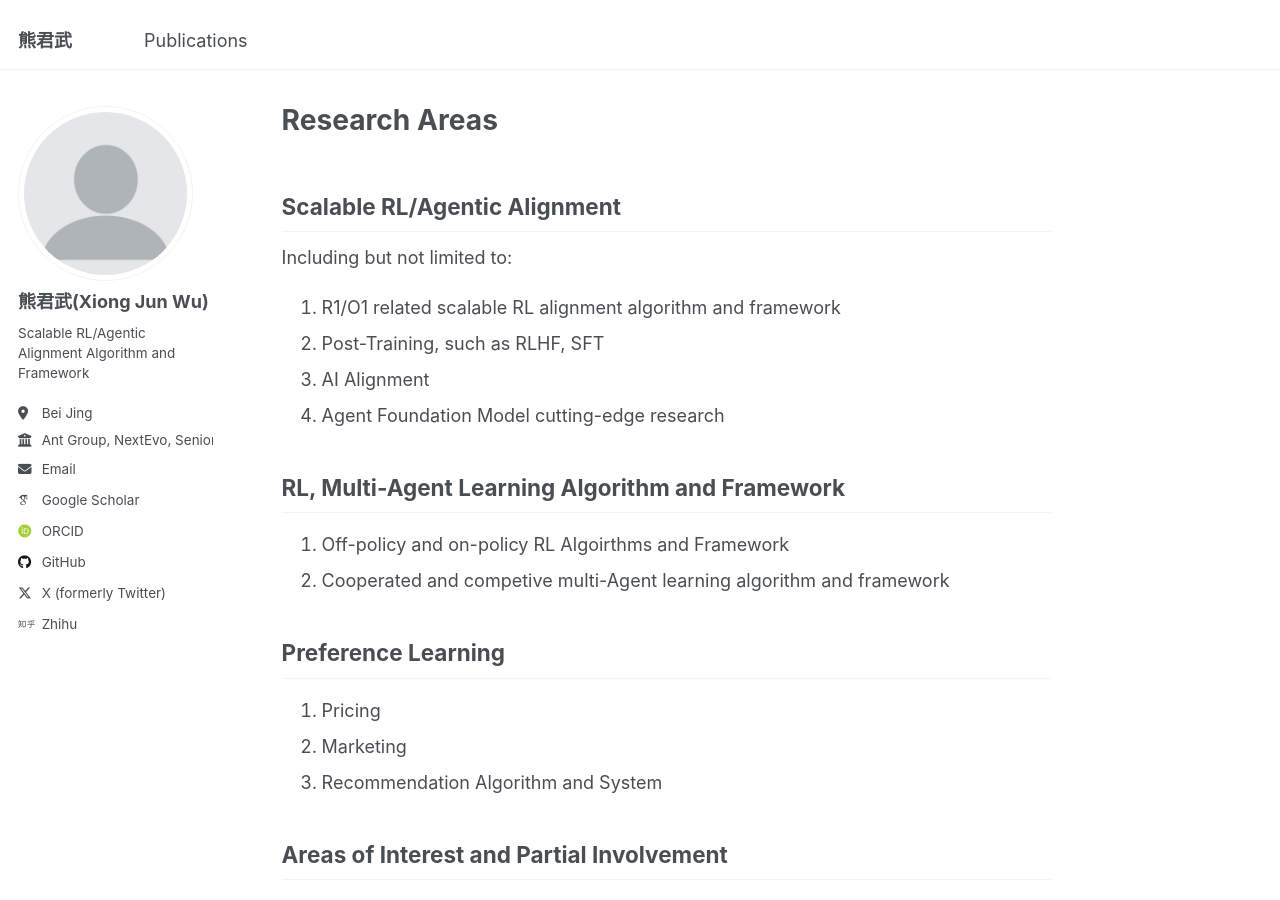
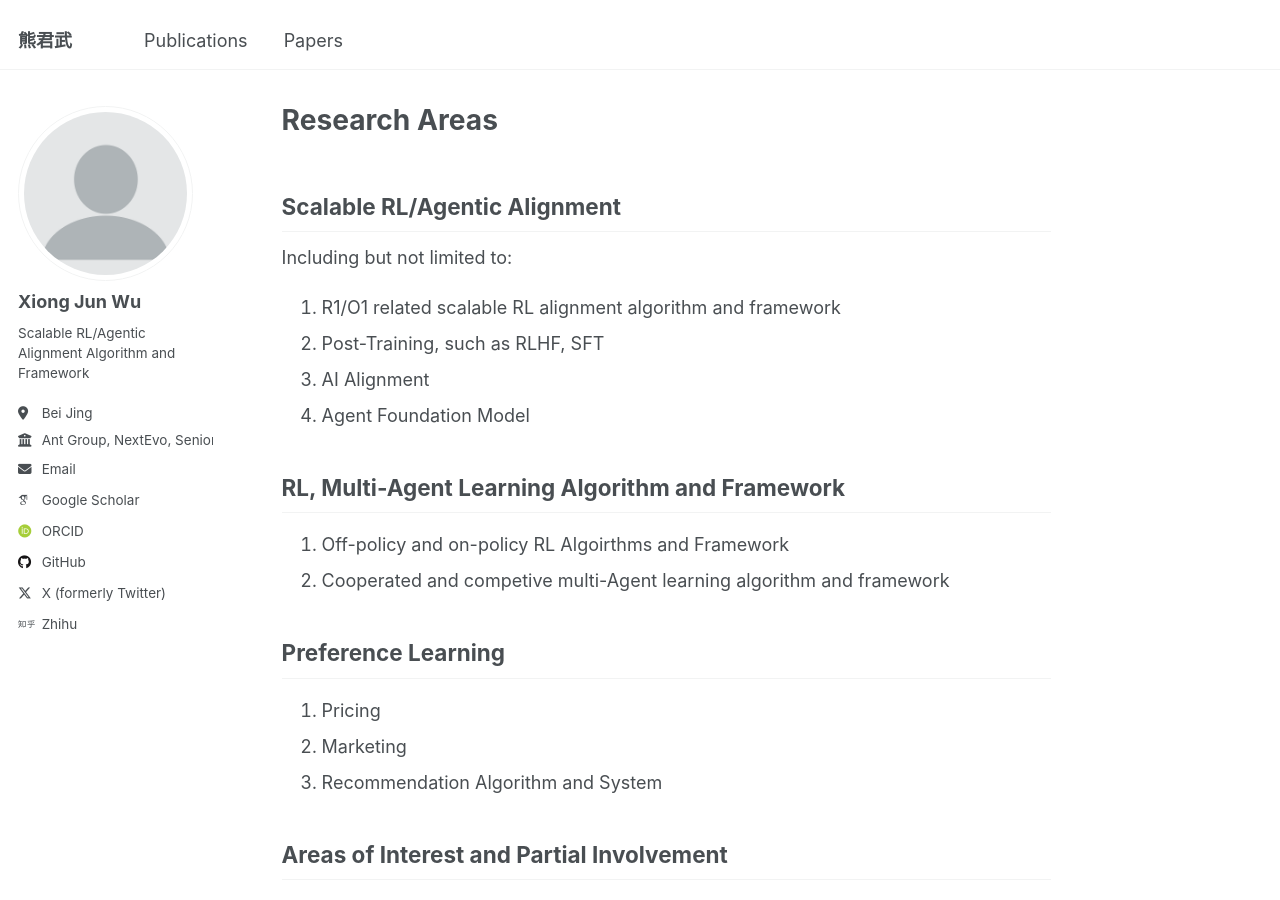
Before and after one commit to junwuxgi/junwuxgi.github.io, a Jekyll site: the page built from _pages/about.md, in a window 1280 px wide and 900 px high. Built offline with Jekyll 4.4.1, drawn with Linux system fonts in a browser that asks for light colours; some web fonts are replaced.

Commit message:
update config

```diff
--- a/_config.yml
+++ b/_config.yml
@@ -23,7 +23,7 @@ repository               : "junwuxgi/junwuxgi.github.io"
 author:
   # Biographic information
   avatar           : "profile.png"
-  name             : "熊君武(Xiong Jun Wu)"
+  name             : "Xiong Jun Wu"
   pronouns         : # example: "she/her"
   bio              : "Scalable RL/Agentic Alignment Algorithm and Framework"
   location         : "Bei Jing"
--- a/_data/navigation.yml
+++ b/_data/navigation.yml
@@ -7,6 +7,8 @@
 main:
   - title: "Publications"
     url: /publications/
+  - title: "Papers"
+    url: /papers/
 
 #  - title: "Blog Posts"
 #    url: /year-archive/
--- a/_pages/about.md
+++ b/_pages/about.md
@@ -13,7 +13,7 @@ Including but not limited to:
 1. R1/O1 related scalable RL alignment algorithm and framework
 2. Post-Training, such as RLHF, SFT
 3. AI Alignment
-4. Agent Foundation Model cutting-edge research
+4. Agent Foundation Model
 
 ## RL, Multi-Agent Learning Algorithm and Framework
 
```
Also changed, not shown: papers.md (added, +33 -0 lines).
